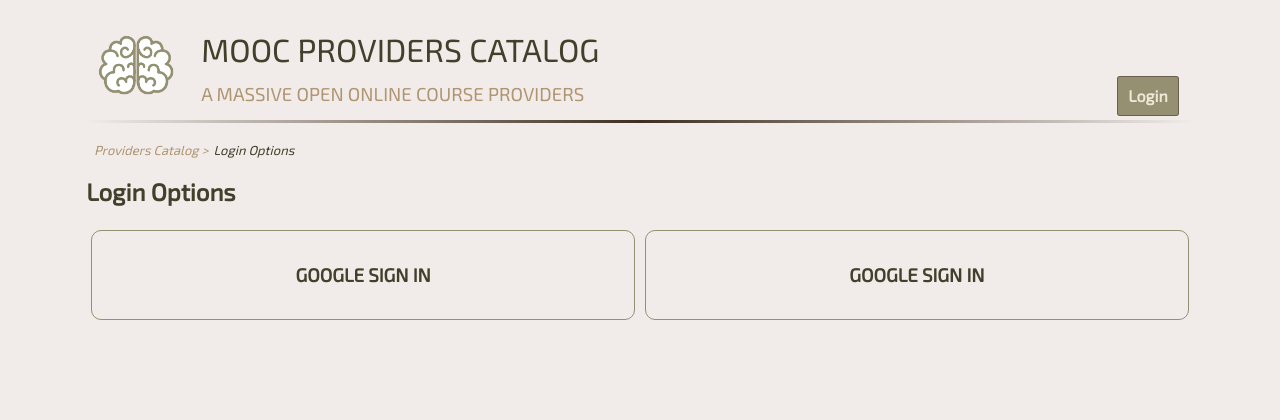
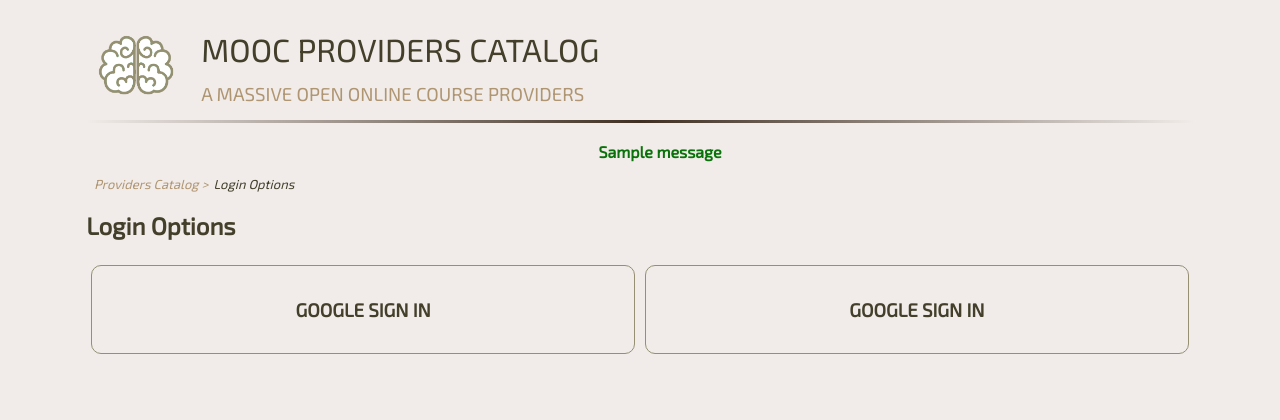
Before and after one commit to zabdulmanea/items_catalog, a Flask app: page /login in a window 1280 px wide. Shown: the top 420 px of the page. Run offline with Flask 2, Linux system fonts and the light colour scheme; one stand-in notice (Sample message) is shown; some libraries are stand-ins or nearby versions.

Commit message:
Add Login flash message

```diff
--- a/application.py
+++ b/application.py
@@ -164,7 +164,8 @@ def gconnect():
     output += '!</h2>'
     output += '<img class="login_pic" src="'
     output += login_session['picture']
-    flash("you are now logged in as %s" % login_session['username'])
+    output += '"<br>'
+    flash("You are now logged in as %s" % login_session['username'])
     print "done!"
     return output
 
--- a/static/css/style.css
+++ b/static/css/style.css
@@ -101,6 +101,14 @@ img {
     border-radius: 150px;
 }
 
+.flash-message {
+    list-style: none;
+    text-align: center;
+}
+
+.flash-message-green {
+    color: rgb(10, 114, 10);
+}
 /***  Horizontal line style
 --------------------------------------------------------------------------- ***/
 
--- a/templates/base.html
+++ b/templates/base.html
@@ -23,7 +23,7 @@
                 <h1 class="name">MOOC Providers Catalog</h1>
                 <h3 class="title">A Massive Open Online Course Providers</h3>
             </div>
-            <div class="login">
+            <div id="hide" class="login">
                 <p class="login-link">
                         {% if 'username' not in login_session %}
                         <a href="{{ url_for('viewLogin') }}">Login</a>
@@ -39,6 +39,16 @@
 
         <hr>
 
+        {% with messages = get_flashed_messages() %}
+        {% if messages %}
+        <ul class="flash-message flash-message-green">
+            {% for message in messages%}
+            <li><strong>{{ message }}</strong></li>
+            {% endfor %}
+        </ul>
+        {% endif %}
+        {% endwith %}
+
         {% block content %}
         {% endblock %}
 
--- a/templates/login.html
+++ b/templates/login.html
@@ -5,6 +5,14 @@
 {% endblock %}
 
 {% block script %}
+<!-- HIDE LOGIN BUTTON -->
+<script>
+    window.onload = function () {
+        document.getElementById('hide').style.display = 'none';
+    };
+</script>
+<!-- END HIDE LOGIN BUTTON -->
+
 <!-- LOAD PRE-REQUISITES FOR GOOGLE SIGN IN -->
 <script src="//ajax.googleapis.com/ajax/libs/jquery/1.8.2/jquery.min.js"></script>
 <script src="//apis.google.com/js/platform.js?onload=start"></script>
```
